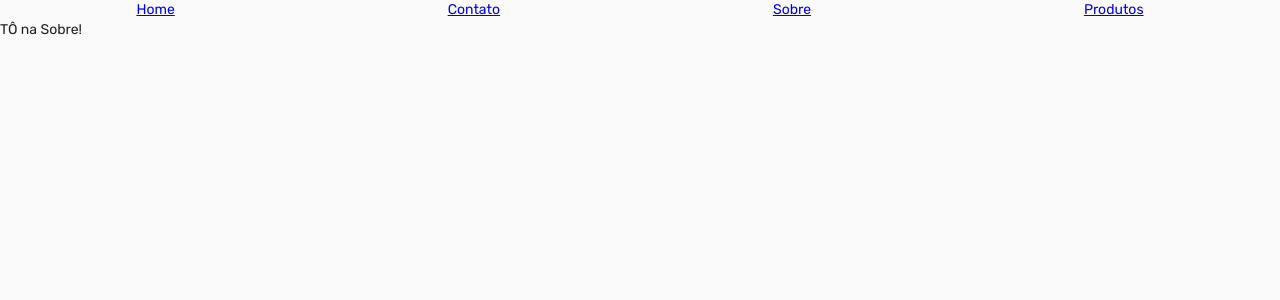
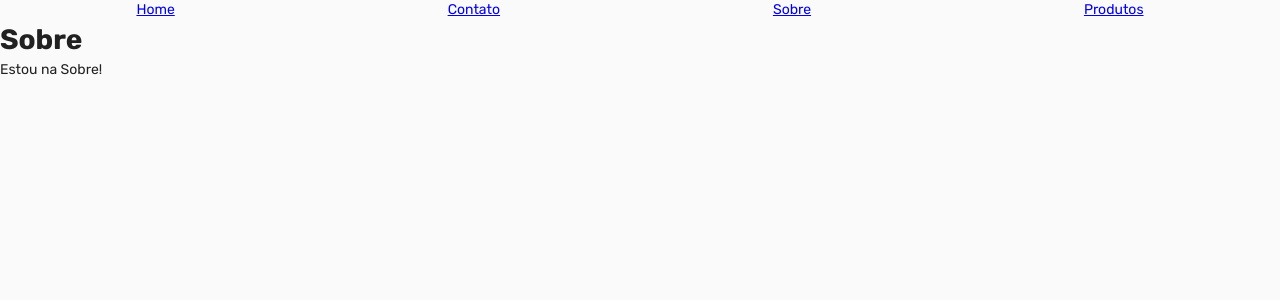
Before and after one commit to EmanuelDms/reactjs-matheusfraga, a React (Create React App) app: page /sobre in a window 1280 px wide. Shown: the top 300 px of the page. Built offline with nearby package versions, Linux system fonts and the light colour scheme.

Commit message:
update jsx

```diff
--- a/src/pages/Sobre/index.js
+++ b/src/pages/Sobre/index.js
@@ -1,5 +1,7 @@
-import React from "react";
-
 export default function Sobre() {
-  return <div>TÔ na Sobre!</div>;
+  return (
+    <>
+      <h1>Sobre</h1>Estou na Sobre!
+    </>
+  );
 }
```
